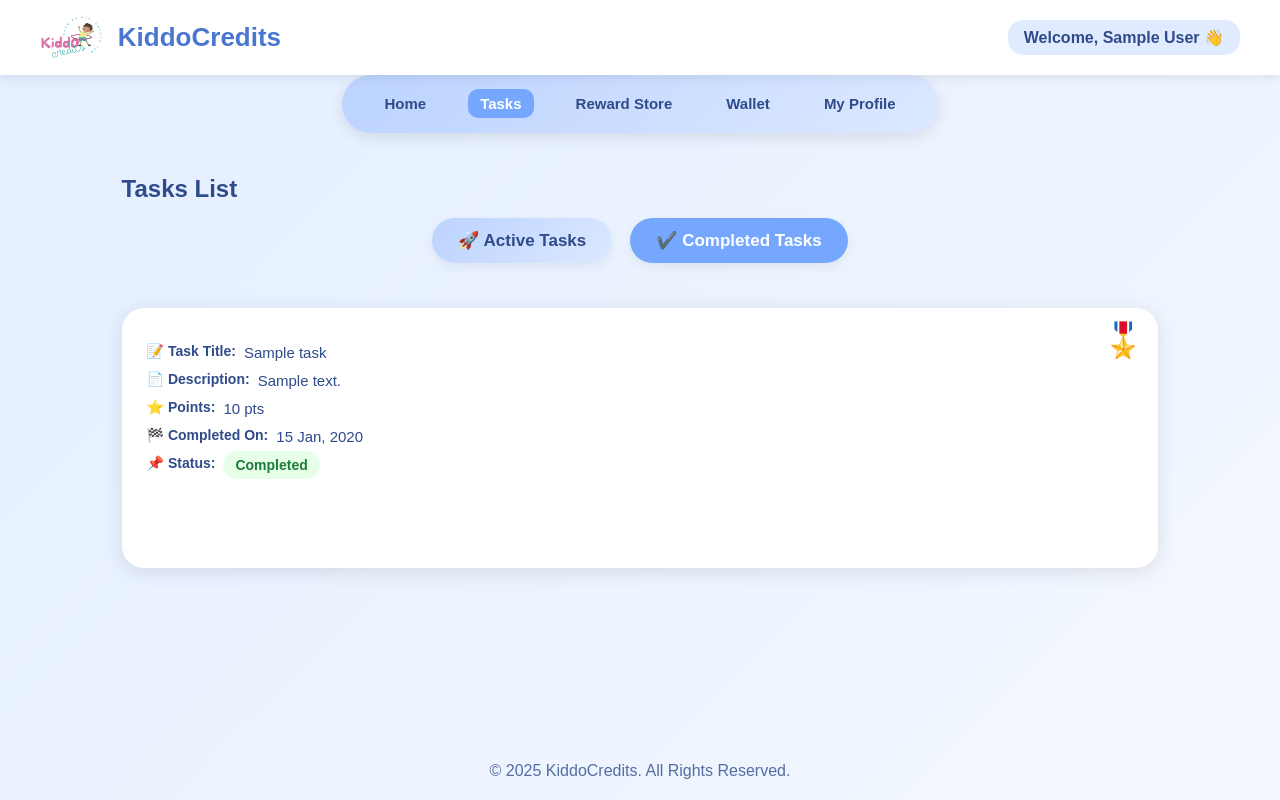
After one commit to Sandalii12/KiddoCredits, a PHP site: page /child/tasks.php in a window 1280 px wide, after a click on "✔️ Completed Tasks". The commit adds this page. Run offline with PHP 8.4, Linux system fonts and the light colour scheme; the visitor is signed in with stand-in values (Sample User, id 1); tables that the repository leaves empty hold one stand-in row (values such as "Sample post").

Commit message:
task section completed in child dashboard

```diff
--- /dev/null
+++ b/child/tasks.php
@@ -0,0 +1,162 @@
+<?php
+if (session_status() === PHP_SESSION_NONE) session_start();
+if (!isset($_SESSION['child_id'])) {
+    header("Location: ../auth/login.php");
+    exit();
+}
+
+include "../includes/db_connection.php";
+include "../includes/header_child.php";
+
+$child_id = intval($_SESSION['child_id']);
+
+// Fetch tasks helper
+function fetch_tasks($conn, $child_id, $statuses) {
+    $tasks = [];
+    $placeholders = implode(',', array_fill(0, count($statuses), '?'));
+    $sql = "SELECT task_id, task_title, task_desc, task_points, task_duedate, task_status, created_at, updated_at
+            FROM Task
+            WHERE child_id = ? AND task_status IN ($placeholders)
+            ORDER BY created_at DESC";
+
+    $stmt = $conn->prepare($sql);
+
+    $types = 'i' . str_repeat('s', count($statuses));
+    $params = array_merge([$child_id], $statuses);
+
+    $stmt->bind_param($types, ...array_map(function ($v) { return $v; }, $params));
+
+    $stmt->execute();
+    $res = $stmt->get_result();
+    while ($row = $res->fetch_assoc()) $tasks[] = $row;
+    $stmt->close();
+
+    return $tasks;
+}
+
+$active_tasks = fetch_tasks($conn, $child_id, ['pending', 'waiting_for_parent']);
+$completed_tasks = fetch_tasks($conn, $child_id, ['completed']);
+
+function fmt_date($d) {
+    return $d ? date("d M, Y", strtotime($d)) : '—';
+}
+?>
+
+<div class="parent-content">
+
+    <h2 style="color:#2F4B8A; font-weight:600; margin-bottom:15px;">Tasks List</h2>
+
+    <!-- PILL SUB NAV -->
+    <div class="tasks-pill-wrap">
+        <button class="tasks-pill active" data-target="activeSection">🚀 Active Tasks</button>
+        <button class="tasks-pill" data-target="completedSection">✔️ Completed Tasks</button>
+    </div>
+
+    <!-- ACTIVE TASKS -->
+    <div id="activeSection" class="tasks-section">
+        <?php if (empty($active_tasks)): ?>
+            <div class="card" style="padding:20px;">
+                <p style="color:#556;">No active tasks right now.</p>
+            </div>
+        <?php else: ?>
+            <div class="task-grid">
+            <?php foreach ($active_tasks as $t): ?>
+                <div class="task-card-square">
+
+                    <div class="task-emoji-top">⏰</div>
+
+                    <div class="task-info-set">
+
+                        <div class="info-line">
+                            <span class="info-label">📝 Task Title:</span>
+                            <span class="info-value"><?= htmlspecialchars($t['task_title']) ?></span>
+                        </div>
+
+                        <div class="info-line">
+                            <span class="info-label">📄 Description:</span>
+                            <span class="info-value"><?= nl2br(htmlspecialchars($t['task_desc'])) ?></span>
+                        </div>
+
+                        <div class="info-line">
+                            <span class="info-label">⭐ Points:</span>
+                            <span class="info-value"><?= $t['task_points'] ?> pts</span>
+                        </div>
+
+                        <div class="info-line">
+                            <span class="info-label">⏳ Due Date:</span>
+                            <span class="info-value"><?= fmt_date($t['task_duedate']) ?></span>
+                        </div>
+
+                        <div class="info-line">
+                            <span class="info-label">📌 Status:</span>
+                            <span class="info-value">
+                                <?php if ($t['task_status'] == 'pending'): ?>
+                                    <span class="task-status status-pending">Pending</span>
+                                <?php else: ?>
+                                    <span class="task-status status-waiting">Waiting Approval</span>
+                                <?php endif; ?>
+                            </span>
+                        </div>
+
+                    </div>
+
+                </div>
+            <?php endforeach; ?>
+            </div>
+        <?php endif; ?>
+    </div>
+
+    <!-- COMPLETED TASKS -->
+    <div id="completedSection" class="tasks-section" style="display:none;">
+        <?php if (empty($completed_tasks)): ?>
+            <div class="card" style="padding:20px;">
+                <p style="color:#556;">No completed tasks yet.</p>
+            </div>
+        <?php else: ?>
+            <div class="task-grid">
+            <?php foreach ($completed_tasks as $t): ?>
+                <div class="task-card-square">
+
+                    <div class="task-emoji-top">🎖️</div>
+
+                    <div class="task-info-set">
+
+                        <div class="info-line">
+                            <span class="info-label">📝 Task Title:</span>
+                            <span class="info-value"><?= htmlspecialchars($t['task_title']) ?></span>
+                        </div>
+
+                        <div class="info-line">
+                            <span class="info-label">📄 Description:</span>
+                            <span class="info-value"><?= nl2br(htmlspecialchars($t['task_desc'])) ?></span>
+                        </div>
+
+                        <div class="info-line">
+                            <span class="info-label">⭐ Points:</span>
+                            <span class="info-value"><?= $t['task_points'] ?> pts</span>
+                        </div>
+
+                        <div class="info-line">
+                            <span class="info-label">🏁 Completed On:</span>
+                            <span class="info-value"><?= fmt_date($t['updated_at']) ?></span>
+                        </div>
+
+                        <div class="info-line">
+                            <span class="info-label">📌 Status:</span>
+                            <span class="info-value">
+                                <span class="task-status status-completed">Completed</span>
+                            </span>
+                        </div>
+
+                    </div>
+
+                </div>
+            <?php endforeach; ?>
+            </div>
+        <?php endif; ?>
+    </div>
+
+</div>
+
+<?php include "../includes/footer.php"; ?>
+<script src="../js/tasks_child.js"></script>
--- a/css/child.css
+++ b/css/child.css
@@ -1,14 +1,9 @@
 /* ============================================================
-   child.css  — Clean, parent-consistent styles for Child UI
-   - Matches parent.css layout and spacing
-   - Header/logo alignment fixed
-   - Welcome text truncated if necessary
-   - No horizontal scroll
-   - Cards / grid same size as parent
+   child.css — Clean, Optimized & Parent-Matched
 ============================================================ */
 
 /* -------------------------
-   Global Reset & Base
+   Global Reset
 --------------------------*/
 * {
     margin: 0;
@@ -18,11 +13,15 @@
 }
 
 html, body {
-    /* hide native horizontal scrollbar & prevent overflow */
     overflow-x: hidden;
+    scrollbar-width: none;
+    -ms-overflow-style: none;
 }
+html::-webkit-scrollbar, body::-webkit-scrollbar { display: none; }
 
-/* LOGIN background kept separate; dashboard pages use dashboard-body */
+/* -------------------------
+   Login Background (only for login pages)
+--------------------------*/
 body {
     background: linear-gradient(120deg, #A7C6FF, #B8D9FF);
     height: 100vh;
@@ -31,102 +30,89 @@ body {
     align-items: center;
 }
 
-/* dashboard page body */
+/* Dashboard background */
 body.dashboard-body {
     background: linear-gradient(135deg, #E3EEFF, #F4F8FF);
-    height: auto;
-    display: block;
     min-height: 100vh;
+    display: flex;
+    flex-direction: column;
 }
 
 /* -------------------------
-   Generic Buttons
+   Buttons
 --------------------------*/
 .btn {
     display: inline-block;
     padding: 10px 16px;
     background: #76A7FF;
+    border-radius: 12px;
     border: none;
-    border-radius: 12px;
     color: white;
-    font-size: 15px;
     font-weight: 600;
     cursor: pointer;
     transition: 0.2s ease;
-    text-align: center;
 }
 .btn:hover { background: #5a8ef0; }
 .btn.full { width: 100%; }
 .btn.danger { background: #ff6b6b; }
 
 /* -------------------------
-   Header (match parent exactly)
+   Header — EXACT match to parent
 --------------------------*/
 .parent-header {
     width: 100%;
-    background: #ffffff;
+    background: #fff;
     padding: 15px 40px;
     display: flex;
     justify-content: space-between;
     align-items: center;
-    box-sizing: border-box;
     box-shadow: 0 3px 10px rgba(0,0,0,0.08);
     position: sticky;
     top: 0;
     z-index: 50;
 }
 
-/* left block (logo + title) */
 .header-left {
     display: flex;
     align-items: center;
     gap: 15px;
 }
 
-/* logo */
 .header-logo {
-    height: 45px;  /* use this exact size */
+    height: 45px;
     width: auto;
-    display: block;
 }
 
-/* title */
 .header-title {
     font-size: 26px;
     font-weight: 600;
     color: #4A76D1;
-    margin: 0;
 }
 
-/* right block (welcome) */
 .header-right {
     display: flex;
     align-items: center;
-    gap: 12px;
 }
 
-/* welcome bubble -- truncated if too long */
-.header-right .welcome-text,
 .welcome-text {
-    max-width: 320px;                  /* allow long names but truncate */
+    max-width: 320px;
     white-space: nowrap;
     overflow: hidden;
     text-overflow: ellipsis;
     background: rgba(180,205,255,0.4);
     padding: 8px 16px;
     border-radius: 15px;
+    font-weight: 600;
     color: #2F4B8A;
-    font-weight: 600;
-    display: inline-block;
 }
 
 /* -------------------------
-   Navbar (same pill style as parent)
+   Navbar — EXACT parent pill style
 --------------------------*/
 .parent-navbar {
-    width: 100%;
     display: flex;
     justify-content: center;
+    width: 100%;
     margin-top: -8px;
     position: sticky;
     top: 75px;
@@ -136,7 +122,7 @@ body.dashboard-body {
 .navbar-links {
     list-style: none;
     padding: 20px 30px;
-    background: linear-gradient(135deg, #BBD3FF, #DCE8FF);
+    background: linear-gradient(135deg,#BBD3FF,#DCE8FF);
     border-radius: 35px;
     display: flex;
     gap: 30px;
@@ -144,20 +130,17 @@ body.dashboard-body {
     box-shadow: 0 4px 15px rgba(0,0,0,0.10);
 }
 
-
-.navbar-links a,
-.child-navbar a {
+.navbar-links a {
     text-decoration: none;
+    font-size: 15px;
+    font-weight: 700;
     color: #2F4B8A;
-    font-weight: 700;
-    font-size: 15px;
     padding: 6px 12px;
     border-radius: 10px;
 }
 
 .navbar-links a:hover {
     background: rgba(255,255,255,0.6);
-    color: #1C3B75;
 }
 
 .navbar-links a.active {
@@ -166,195 +149,321 @@ body.dashboard-body {
 }
 
 /* -------------------------
-   Main content wrapper (match parent)
+   Content Wrapper
 --------------------------*/
 .parent-content {
     width: 90%;
-    margin: 40px auto;
     max-width: 1280px;
-    box-sizing: border-box;
-    margin-bottom: 5px;
+    margin: 25px auto 5px auto;
     flex: 1;
 }
 
 /* -------------------------
-   Stats grid & cards (match parent)
+   Overview Cards (same as parent)
 --------------------------*/
 .stats-grid {
     display: grid;
-    grid-template-columns: repeat(auto-fit, minmax(180px, 1fr));
+    grid-template-columns: repeat(auto-fit,minmax(180px,1fr));
     gap: 25px;
-    margin-top: 30px;
 }
 
-/* white card style identical to parent */
 .card {
-    background: #fff;
+    background: white;
     border-radius: 20px;
     padding: 25px;
     box-shadow: 0 4px 20px rgba(0,0,0,0.10);
     text-align: center;
-    margin-bottom: 1px;
 }
 
-/* emoji, title, value */
 .card-emoji { font-size: 48px; margin-bottom: 10px; }
 .card-title { font-size: 18px; font-weight: 600; color:#2F4B8A; }
-.card-value { font-size: 28px; font-weight: 700; color:#4A76D1; }
-
-/* override for overview cards to match parent styling */
-.card.overview-card {
-    background: #ffffff;
-    border-radius: 20px;
-    padding: 25px;
-    text-align: center;
-    box-shadow: 0 4px 20px rgba(0, 0, 0, 0.10);
-}
-.card.overview-card .card-emoji { font-size: 48px; margin-bottom: 10px; }
-.card.overview-card .card-title { font-size: 18px; font-weight: 600; color:#2F4B8A; }
-.card.overview-card .card-value { font-size: 28px; font-weight: 700; color:#4A76D1; }
+.card-value { font-size: 28px; font-weight: 800; color:#4A76D1; }
 
 /* -------------------------
-   Section title styling (match parent)
+   Section titles
 --------------------------*/
 .section-title {
     color: #2F4B8A;
+    font-size: 18px;
     font-weight: 600;
-    margin-bottom: 20px;
-    font-size: 18px;
-}
-
-#recent {
-    margin-top: 30px;
-}
-
-/* task status pills */
-.task-status {
-    padding:6px 10px;
-    border-radius:999px;
-    font-size :17px;
-    font-weight:700;
-    color: #2F4B8A;
-}
-.status-pending { background:#fff5e6; color:#b36b00; border:1px solid rgba(180,140,0,0.08); }
-.status-completed { background:#e9fbf0; color:#1b7b2a; border:1px solid rgba(20,120,60,0.06); }
-
-/* -------------------------
-   Children page / other reuse styles
---------------------------*/
-.children-header {
-    display: flex;
-    justify-content: space-between;
-    align-items: center;
-    margin-bottom: 18px;
-}
-.page-heading { color: #2F4B8A; font-size: 32px; }
-
-/* minimal child card & grid adjustments (reuse parent look) */
-.children-grid {
-    display: grid;
-    grid-template-columns: repeat(auto-fit, minmax(320px, 1fr));
-    gap: 24px;
+    margin: 20px 0;
 }
 
 /* -------------------------
-   Sidecards, modals, forms (kept consistent)
+   Task Status Pills
 --------------------------*/
-.side-card {
-    position: fixed;
-    top: 10vh;
-    right: 20px;
-    bottom: 10vh;
-    width: 380px;
-    max-height: calc(80vh);
+.task-status {
+    padding: 6px 12px;
+    border-radius: 20px;
+    font-weight: 700;
+    font-size: 14px;
+}
+
+.status-pending { background:#fff5e6; color:#b36b00; }
+.status-completed { background:#e9fbf0; color:#1b7b2a; }
+.status-waiting { background:#e7eaff; color:#4858d3; }
+
+/* -------------------------
+   Task Pills (sub navigation)
+--------------------------*/
+.tasks-pill-wrap {
+    width: 100%;
+    display: flex;
+    justify-content: center;
+    gap: 18px;
+    margin-top: 10px;
+    margin-bottom: 30px;
+}
+
+.tasks-pill {
+    padding: 10px 22px;
+    border: none;
+    border-radius: 999px;
+    font-weight: 700;
+    font-size: 15px;
+    background: linear-gradient(135deg,#BBD3FF,#DCE8FF);
+    color: #2F4B8A;
+    box-shadow: 0 4px 12px rgba(0,0,0,0.06);
+    cursor: pointer;
+}
+
+.tasks-pill.active {
+    background: #76A7FF;
+    color: #fff;
+}
+
+/* -------------------------
+   Task Cards (final labeled design)
+--------------------------*/
+.task-grid {
+    display: grid;
+    grid-template-columns: repeat(auto-fit,minmax(260px,1fr));
+    gap: 22px;
+}
+
+.task-card {
     background: #fff;
-    padding: 20px;
-    border-radius: 18px;
-    box-shadow: 0 12px 30px rgba(0,0,0,0.14);
-    z-index: 9999;
-    transform: translateX(110%);
-    transition: transform 0.32s cubic-bezier(.2,.9,.25,1), opacity 0.28s ease;
-    overflow: hidden;
+    padding: 22px;
+    border-radius: 22px;
+    box-shadow: 0 6px 20px rgba(0,0,0,0.06);
+    display: flex;
+    flex-direction: column;
+    gap: 12px;
 }
-.side-card:not(.hidden) { transform: translateX(0); }
 
-/* modal */
-.modal {
+.task-card .task-title {
+    font-size: 18px;
+    font-weight: 700;
+    color:#213a74;
+}
+
+.task-field {
+    font-size: 14px;
+    color:#6b93d1;
+}
+
+.task-field span {
+    font-weight: 600;
+    color:#2F4B8A;
+}
+
+/* -------------------------
+   Footer
+--------------------------*/
+.parent-footer {
+    text-align: center;
+    opacity: 0.8;
+    padding: 20px 0;
+    color: #2F4B8A;
+}
+
+/* -------------------------
+   Responsive
+--------------------------*/
+@media (max-width:520px){
+    .navbar-links { gap: 12px; padding: 12px 16px; }
+    .parent-content { width: 94%; }
+}
+/* ------------------------
+   New beautiful task card
+-------------------------*/
+
+.task-card-new {
+    border-radius: 20px;
+    background: #ffffff;
+    display: flex;
+    flex-direction: column;
+    gap: 14px;
+
+}
+
+/* header: emoji + title */
+.task-header {
+    display: flex;
+    align-items: center;
+    gap: 10px;
+}
+
+.task-emoji {
+    font-size: 30px;
+}
+
+.task-title {
+    font-size: 20px;
+    font-weight: 700;
+    color: #2F4B8A;
+}
+
+/* each detail line */
+.task-line {
+    font-size: 15px;
+    display: flex;
+    gap: 6px;
+    flex-wrap: wrap;
+}
+
+.task-line strong {
+    color: #2F4B8A;
+    font-weight: 600;
+}
+
+.task-line span {
+    color: #4A76D1;
+    font-weight: 600;
+}
+
+/* divider removed because new clean formatting */
+.task-divider {
     display: none;
-    position: fixed;
-    inset: 0;
-    background: rgba(20,30,60,0.35);
-    z-index: 9999;
-    align-items: center;
-    justify-content: center;
-    padding: 20px;
 }
-.modal-content {
-    width: 100%;
-    max-width: 550px;
-    background: white;
-    border-radius: 18px;
-    padding: 30px;
+
+/* statuses */
+.status-waiting {
+    background: #eef0ff;
+    color: #3e4ac5;
+    padding: 6px 12px;
+    border-radius: 20px;
+}
+
+.status-pending {
+    background: #fff5e6;
+    color: #b36b00;
+    padding: 6px 12px;
+    border-radius: 20px;
+}
+
+.status-completed {
+    background: #e7ffe9;
+    color: #1b7b38;
+    padding: 6px 12px;
+    border-radius: 20px;
+}
+/* ============================
+   SQUARE TASK CARDS – CLEAN UI
+=============================== */
+
+.task-card-square {
+    background: #ffffff;
+    border-radius: 22px;
+    padding: 25px;
+    box-shadow: 0 4px 20px rgba(0,0,0,0.10);
+    min-height: 320px;          /* square look */
+    display: flex;
+    flex-direction: column;
+    gap: 14px;
     position: relative;
 }
 
-/* -------------------------
-   Footer & layout helpers
---------------------------*/
-body.dashboard-body {
+/* top-right emoji */
+.task-emoji-top {
+    position: absolute;
+    top: 12px;
+    right: 14px;
+    font-size: 32px;
+}
+
+/* info rows */
+.info-row {
     display: flex;
     flex-direction: column;
-    min-height: 100vh;
+    text-align: left;
 }
 
-.parent-content {
-    flex: 1;
+.info-label {
+    font-size: 14px;
+    font-weight: 700;
+    color: #2F4B8A;
+    margin-bottom: 2px;
 }
 
-/* footer */
-.parent-footer {
-    text-align: center;
-    padding: 20px 0;
+.info-value {
+    font-size: 15px;
     color: #2F4B8A;
-    opacity: 0.8;
-    margin-top: 5px;
+}
+/* ================================
+   INLINE TASK DETAILS FORMAT
+================================= */
+
+.task-info-set {
+    display: flex;
+    flex-direction: column;
+    gap: 10px;
+    margin-top: 10px;
 }
 
-/* -------------------------
-   Responsive tweaks
---------------------------*/
-@media (max-width: 520px) {
-    .navbar-links { gap: 12px; padding: 12px 16px; }
-    .children-grid { grid-template-columns: 1fr; }
-    .parent-content { width: 94%; }
+.info-line {
+    display: flex;
+    align-items: center;
+    gap: 8px;
+    font-size: 16px;         /* bigger text */
 }
 
-/* === Hide native scrollbars but preserve scrolling === */
-html, body {
-    scrollbar-width: none; /* Firefox */
-    -ms-overflow-style: none; /* IE 10+ */
-}
-html::-webkit-scrollbar, body::-webkit-scrollbar {
-    display: none; /* Chrome, Safari, Edge */
-    width: 0;
-    height: 0;
+.info-label {
+    font-weight: 700;
+    color: #2F4B8A;
 }
 
-/* Backdrop for sidecard (covers page when sidecard is open) */
-.sidecard-backdrop {
-    position: fixed;
-    inset: 0;
-    background: rgba(20,30,60,0.12);
-    z-index: 998;
-    transition: opacity 0.24s ease;
-}
-.sidecard-backdrop.hidden {
-    display: none;
-    opacity: 0;
+.info-value {
+    color: #2F4B8A;
+    font-weight: 500;
 }
 
-@media (prefers-reduced-motion: reduce) {
-    * { transition: none !important; animation-duration: 0s !important; }
+/* ================================
+   Square Task Card (adjusted)
+================================= */
+
+.task-card-square {
+    background: #ffffff;
+    border-radius: 22px;
+    padding: 25px;
+    box-shadow: 0 4px 20px rgba(0,0,0,0.10);
+    min-height: 260px;           /* bigger square */
+    width: 100%;
+    display: flex;
+    flex-direction: column;
+    justify-content: flex-start;
+    gap: 12px;
+    position: relative;
 }
 
-/* End of child.css */
+/* emoji top right */
+.task-emoji-top {
+    position: absolute;
+    top: 12px;
+    right: 14px;
+    font-size: 34px;   /* slightly bigger */
+}
+
+/* ================================
+   Bigger Pills (Active / Completed)
+================================= */
+
+.tasks-pill {
+    padding: 12px 26px;      /* bigger */
+    font-size: 17px;         /* bigger */
+    border-radius: 999px;
+}
+
+.tasks-pill-wrap {
+    margin-bottom: 45px;     /* more space from tasks */
+}
```
Also changed, not shown: js/tasks_child.js (added, +50 -0 lines).
